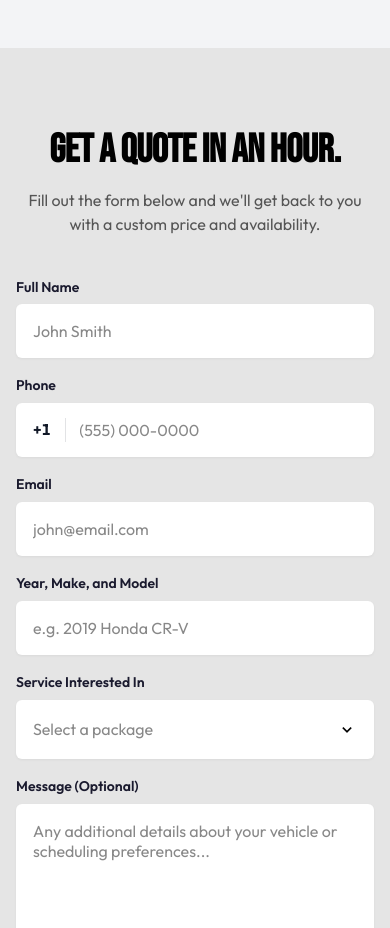
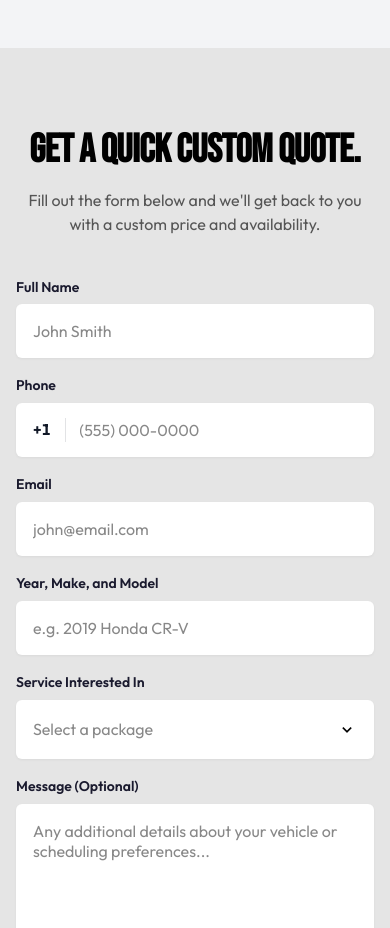
Before and after one commit to cli2468/mrmillersmobiledetailing, a website built with Vite: page index.html in a window 390 px wide. Shown: the part 7200-8128 px from the top of the page. Built offline with nearby package versions, Linux system fonts and the light colour scheme; a web font is replaced by a local one.

Commit message:
new form

```diff
--- a/index.html
+++ b/index.html
@@ -1158,8 +1158,8 @@
 
         <!-- Mobile: original centered layout (hidden on desktop) -->
         <div class="contact-mobile-header">
-          <h2 class="contact-title animate-on-scroll" style="font-size: 2.5rem; line-height: 1.1;">Get a Quote in an
-            Hour.</h2>
+          <h2 class="contact-title animate-on-scroll" style="font-size: 2.5rem; line-height: 1.1;">Get a Quick
+            Custom Quote.</h2>
           <p class="contact-subtitle animate-on-scroll">Fill out the form below and we'll get back to you with a custom
             price and availability.</p>
         </div>
@@ -1169,7 +1169,7 @@
           <!-- Left: Contact Info -->
           <div class="contact-info-col animate-on-scroll">
             <span class="contact-eyebrow">GET IN TOUCH</span>
-            <h2 class="contact-desktop-heading">Ready to book?<br>Get a quote in an hour.</h2>
+            <h2 class="contact-desktop-heading">Ready to book?<br>Get a quick custom quote.</h2>
             <p class="contact-desktop-sub">Fill out the form below and we'll get back to you with a custom price and
               availability.</p>
 
```
Also changed, not shown: public/mobile-detailing-crown-point/index.html (+2 -2 lines).
